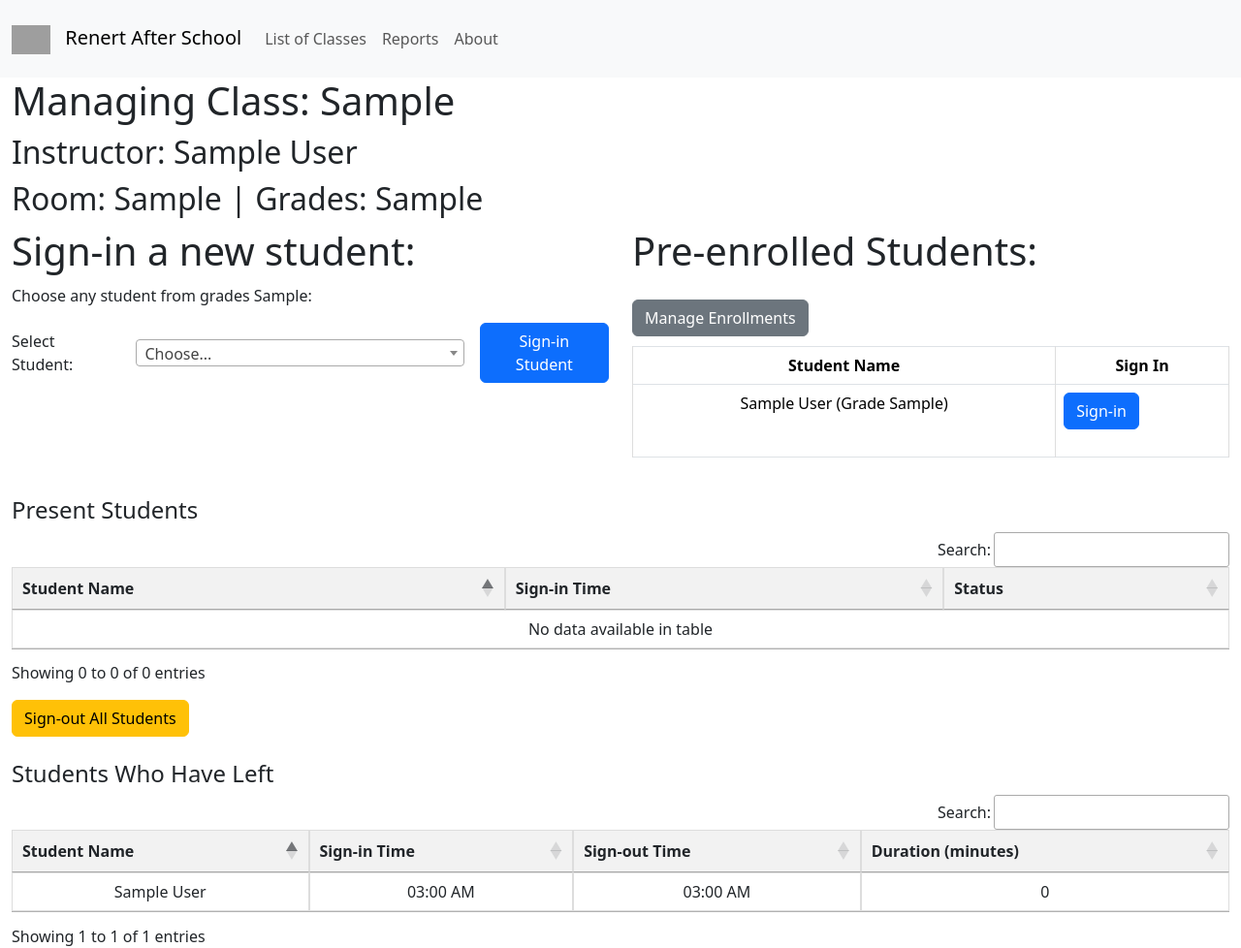
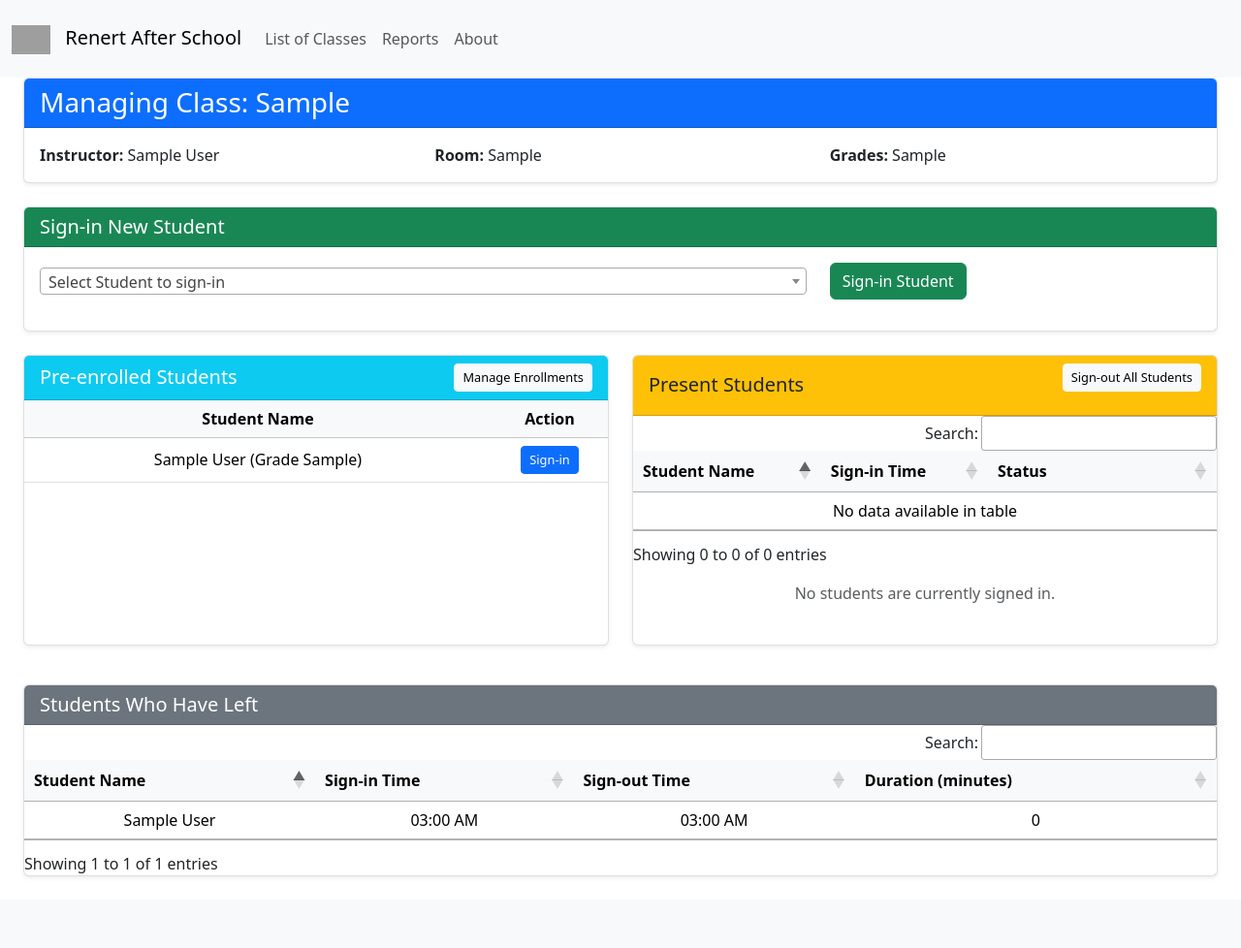
Before and after one commit to lekha-sandhu/renert-afterschool-public, a Flask app: template templates/manage_class.html in a window 1280 px wide. Shown: the whole page at 97% size. After the commit the page ends 904 px from the top, so only its background shows below. Run offline with Flask 3, Linux system fonts and the light colour scheme; the template is opened without the code that fills it: values that come from a table or form of the project are taken from there, others are empty; tables that the repository leaves empty hold one stand-in row (values such as "Sample post"); parts of the project's set-up code (start-up, migrations or seed data) failed here and were passed over; some libraries are stand-ins or nearby versions; grey boxes are pictures that could not be loaded.

Commit message:
manage-class: new UI layout

```diff
--- a/templates/manage_class.html
+++ b/templates/manage_class.html
@@ -2,60 +2,111 @@
 
 {% block head %}
     <style>
-            table {
-                width: 100%;
-                margin-top: 10px;
-                border-collapse: collapse;
+     .card {
+         box-shadow: 0 0.125rem 0.25rem rgba(0, 0, 0, 0.075);
+         border: 1px solid rgba(0, 0, 0, 0.125);
      }
-            th, td {
-                border: 1px solid #ddd;
-                padding: 8px;
+
+     .card-header {
+         font-weight: 500;
+     }
+
+     .table th {
          text-align: center;
+         font-weight: 600;
      }
-            th {
-                background-color: #f2f2f2;
+
+     .table td {
+         text-align: center;
+         vertical-align: middle;
      }
-            h1, h2 {
-                margin-bottom: 10px;
+
+     .badge {
+         font-size: 0.75em;
      }
-            form {
-                margin-bottom: 20px;
+
+     .btn-sm {
+         font-size: 0.8rem;
+     }
+
+     .h-100 {
+         min-height: 300px;
      }
     </style>
 {% endblock %}
 
 {% block content %}
+<div class="container-fluid">
+    <!-- Class Header -->
+    <div class="row mb-4">
+        <div class="col">
+            <div class="card">
+                <div class="card-header bg-primary text-white">
+                    <h3 class="card-title mb-0">Managing Class: {{ afterschool_class.activity }}</h3>
+                </div>
+                <div class="card-body">
                     <div class="row">
+                        <div class="col-md-4">
+                            <strong>Instructor:</strong> {{ afterschool_class.instructor.name }}
+                        </div>
+                        <div class="col-md-4">
+                            <strong>Room:</strong> {{ afterschool_class.room }}
+                        </div>
+                        <div class="col-md-4">
+                            <strong>Grades:</strong> {{ afterschool_class.grades }}
+                        </div>
+                    </div>
+                </div>
+            </div>
+        </div>
+    </div>
+
+    <!-- Sign-in New Student Section -->
+    <div class="row mb-4">
         <div class="col">
-        <h1>Managing Class: {{ afterschool_class.activity }}</h1>
-        <h2>Instructor: {{ afterschool_class.instructor.name }}</h2>
-        <h2>Room: {{ afterschool_class.room }} | Grades: {{ afterschool_class.grades }}</h2>
-
-        <div class="row">
-            <div class="col-md-6">
-            <h1>Sign-in a new student:</h1>
-            <p>Choose any student from grades {{ afterschool_class.grades }}:</p>
-            <form method="POST" action="{{ url_for('process_student_sign_in') }}" class="d-flex align-items-center gap-3">
-                <label for="student_list" class="me-2">Select Student:</label>
-                <select id="student_list" class="form-select w-75" name="student_id">
-                <option selected disabled>Choose...</option>
+            <div class="card">
+                <div class="card-header bg-success text-white">
+                    <h5 class="card-title mb-0">Sign-in New Student</h5>
+                </div>
+                <div class="card-body">
+                    <form method="POST" action="{{ url_for('process_student_sign_in') }}">
+                        <div class="row align-items-center">
+                            <div class="col-md-8">
+                                <select id="student_list" class="form-select" name="student_id" required>
+                                    <option selected disabled>Select Student to sign-in</option>
                                     {% for s in students_grade %}
                                         <option value="{{ s.id }}">{{ s.name }} (Gr. {{ s.grade }})</option>
                                     {% endfor %}
                                 </select>
+                            </div>
+                            <div class="col-md-4">
                                 <input type="hidden" name="class_id" value="{{ afterschool_class.afterschool_class_id }}">
-                <button type="submit" class="btn btn-primary">Sign-in Student</button>
+                                <button type="submit" class="btn btn-success">Sign-in Student</button>
+                            </div>
+                        </div>
                     </form>
                 </div>
-            <div class="col-md-6">
-            <h1>Pre-enrolled Students:</h1>
-            <a href="{{ url_for('manage_enrollments', afterschool_class_id=afterschool_class.afterschool_class_id) }}" class="btn btn-secondary mt-3">Manage Enrollments</a>
+            </div>
+        </div>
+    </div>
+
+    <!-- Pre-enrolled Students and Present Students Section -->
+    <div class="row mb-4">
+        <!-- Pre-enrolled Students -->
+        <div class="col-lg-6 mb-3">
+            <div class="card h-100">
+                <div class="card-header bg-info text-white d-flex justify-content-between align-items-center">
+                    <h5 class="card-title mb-0">Pre-enrolled Students</h5>
+                    <a href="{{ url_for('manage_enrollments', afterschool_class_id=afterschool_class.afterschool_class_id) }}"
+                       class="btn btn-light btn-sm">Manage Enrollments</a>
+                </div>
+                <div class="card-body p-0">
                     {% if enrolled_students %}
-            <table id="sign_in_enrollments" class="table table-bordered">
-                <thead>
+                    <table id="sign_in_enrollments" class="table table-hover mb-0">
+                        <thead class="table-light">
                             <tr>
                                 <th>Student Name</th>
-                    <th>Sign In</th>
+                                <th width="120">Action</th>
                             </tr>
                         </thead>
                         <tbody>
@@ -63,27 +114,42 @@
                             <tr>
                                 <td>{{ e.student }}</td>
                                 <td>
-                        <form method="POST" action="{{ url_for('process_student_sign_in') }}" class="d-flex align-items-center gap-3">
+                                    <form method="POST" action="{{ url_for('process_student_sign_in') }}" class="d-inline">
                                         <input type="hidden" name="student_id" value="{{ e.student_id }}">
                                         <input type="hidden" name="class_id" value="{{ afterschool_class.afterschool_class_id }}">
-                        <button type="submit" class="btn btn-primary">Sign-in</button>
+                                        <button type="submit" class="btn btn-sm btn-primary">Sign-in</button>
                                     </form>
                                 </td>
                             </tr>
                             {% endfor %}
                         </tbody>
                     </table>
+                    {% else %}
+                    <div class="p-3 text-muted text-center">
+                        No pre-enrolled students for this class.
+                    </div>
                     {% endif %}
                 </div>
             </div>
+        </div>
 
-        <h4 class="mt-4">Present Students</h4>
-        <table id="sign_in_table">
-            <thead>
+        <!-- Present Students -->
+        <div class="col-lg-6 mb-3">
+            <div class="card h-100">
+                <div class="card-header bg-warning text-dark d-flex justify-content-between align-items-center">
+                    <h5 class="card-title mb-0">Present Students</h5>
+                    <form method="POST" action="{{ url_for('sign_out_all_students') }}" class="d-inline">
+                        <input type="hidden" name="class_id" value="{{ afterschool_class.afterschool_class_id }}">
+                        <button type="submit" class="btn btn-light btn-sm">Sign-out All Students</button>
+                    </form>
+                </div>
+                <div class="card-body p-0">
+                    <table id="sign_in_table" class="table table-hover mb-0">
+                        <thead class="table-light">
                             <tr>
                                 <th>Student Name</th>
                                 <th>Sign-in Time</th>
-                <th>Status</th>
+                                <th width="200">Status</th>
                             </tr>
                         </thead>
                         <tbody>
@@ -93,8 +159,7 @@
                                     <td>{{ s.student.name }}</td>
                                     <td>{{ to_local_time(s.sign_in_time).strftime("%I:%M %p") }}</td>
                                     <td>
-                        Still Here!
-                        <form method="POST" action="{{ url_for('process_student_sign_out') }}" class="mt-2">
+                                        <form method="POST" action="{{ url_for('process_student_sign_out') }}" class="d-inline">
                                             <input type="hidden" name="student_id" value="{{ s.student_id }}">
                                             <input type="hidden" name="afterschool_signin_id" value="{{ s.afterschool_signin_id }}">
                                             <input type="hidden" name="class_id" value="{{ afterschool_class.afterschool_class_id }}">
@@ -106,15 +171,26 @@
                             {% endfor %}
                         </tbody>
                     </table>
+                    {% if not students or not students|selectattr('sign_out_time', 'none')|list %}
+                    <div class="p-3 text-muted text-center">
+                        No students are currently signed in.
+                    </div>
+                    {% endif %}
+                </div>
+            </div>
+        </div>
+    </div>
 
-        <form method="POST" action="{{ url_for('sign_out_all_students') }}" class="mt-3">
-            <input type="hidden" name="class_id" value="{{ afterschool_class.afterschool_class_id }}">
-            <button type="submit" class="btn btn-warning">Sign-out All Students</button>
-        </form>
-
-        <h4 class="mt-4">Students Who Have Left</h4>
-        <table id="sign_out_table">
-            <thead>
+    <!-- Students Who Have Left -->
+    <div class="row mb-4">
+        <div class="col">
+            <div class="card">
+                <div class="card-header bg-secondary text-white">
+                    <h5 class="card-title mb-0">Students Who Have Left</h5>
+                </div>
+                <div class="card-body p-0">
+                    <table id="sign_out_table" class="table table-hover mb-0">
+                        <thead class="table-light">
                             <tr>
                                 <th>Student Name</th>
                                 <th>Sign-in Time</th>
@@ -135,7 +211,14 @@
                             {% endfor %}
                         </tbody>
                     </table>
-
+                    {% if not students or not students|selectattr('sign_out_time')|list %}
+                    <div class="p-3 text-muted text-center">
+                        No students have left today.
+                    </div>
+                    {% endif %}
+                </div>
+            </div>
+        </div>
     </div>
 </div>
 {% endblock %}
```
Lines whose indentation alone changed are shown as unchanged.
